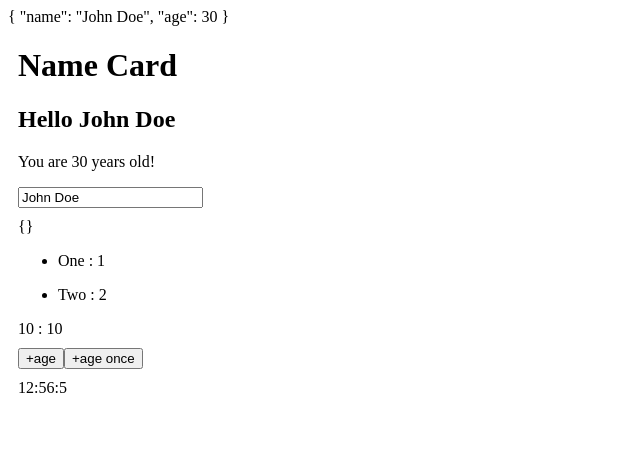
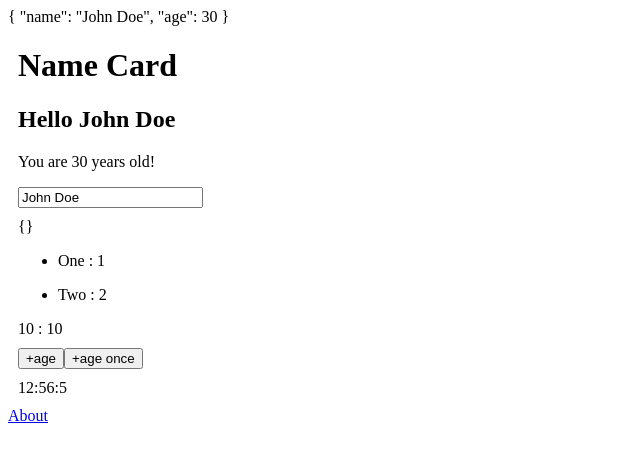
Before and after one commit to itsgg/hello-vue, a Vue app: page /#/ in a window 1280 px wide. Shown: the top 462 px of the page, without its empty margins (0-640 px from the left). Built offline with nearby package versions, Linux system fonts and the light colour scheme.

Commit message:
Added views

```diff
--- a/src/router/index.js
+++ b/src/router/index.js
@@ -1,16 +1,20 @@
 import Vue from 'vue';
 import Router from 'vue-router';
-
-import Welcome from '@/components/Welcome';
 
 Vue.use(Router);
 
 export default new Router({
+  mode: 'history',
   routes: [
     {
       path: '/',
       name: 'Welcome',
-      component: Welcome,
+      component: () => import('@/views/Welcome'),
+    },
+    {
+      path: '/about',
+      name: 'About',
+      component: () => import('@/views/About'),
     },
   ],
 });
--- /dev/null
+++ b/src/views/About.vue
@@ -0,0 +1,6 @@
+<template>
+  <div class="about">
+    <h1>About</h1>
+    <p>This is the about page</p>
+  </div>
+</template>
--- a/src/components/Welcome.vue
+++ b/src/views/Welcome.vue
@@ -24,6 +24,8 @@
     <div class="container">
       {{ timeCounter }}
     </div>
+
+    <router-link to="/about">About</router-link>
   </div>
 </template>
 
```
